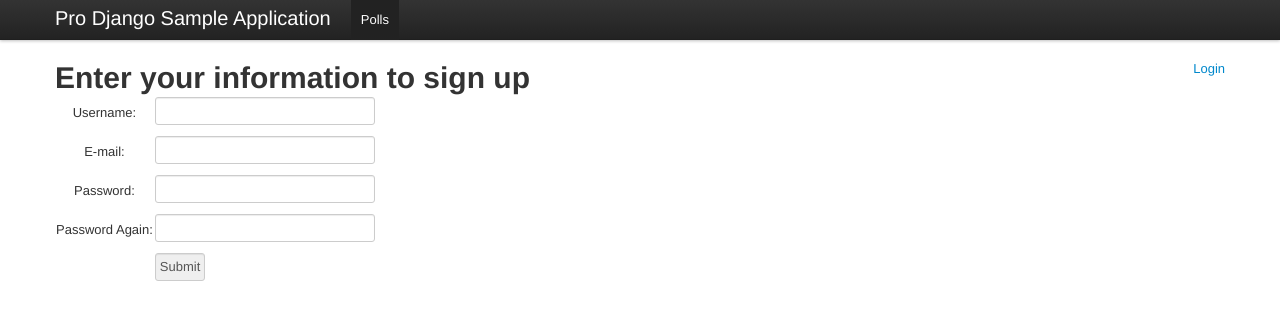
After one commit to simeonf/django-tutorial, a Django app: page /polls/register/ in a window 1280 px wide. The commit adds this page. Shown: the top 320 px of the page. Run offline with Django 3.2, Linux system fonts and the light colour scheme; some libraries are stand-ins or nearby versions.

Commit message:
Add register form/view

```diff
--- /dev/null
+++ b/mysite/polls/forms.py
@@ -0,0 +1,25 @@
+from django import forms
+
+attrs = {'class': 'required'}
+class RegistrationForm(forms.Form):
+    username = forms.RegexField(regex=r'^[a-zA-Z]+$',
+                                max_length=30,
+                                widget=forms.TextInput(attrs=attrs),
+                                error_messages={'invalid':
+                                                "This value must contain only letters, "
+                                                "numbers and underscores."}
+                                )
+    email = forms.EmailField(widget=forms.TextInput(attrs=dict(attrs,maxlength=75)),
+                                label="E-mail")
+    password1 = forms.CharField(widget=forms.PasswordInput(attrs=attrs,
+                                render_value=False),
+                                label="Password")
+    password2 = forms.CharField(widget=forms.PasswordInput(attrs=attrs,
+                                render_value=False),
+                                label="Password Again")
+
+    def clean(self):
+        data = self.cleaned_data
+        if not data.get('password1') == data.get('password2'):
+            raise forms.ValidationError("Passwords must match!")
+        return data
--- /dev/null
+++ b/mysite/polls/templates/polls/register.html
@@ -0,0 +1,14 @@
+{% extends 'polls/base.html' %}
+{% block poll %}
+<style type="text/css">
+  .errorlist{color:red;}
+</style>
+<form action="" method="POST">
+  {% csrf_token %}
+<h1>Enter your information to sign up</h1>
+<table>
+    {{ form }}
+    <tr><th></th><td><input type="submit" value="Submit"></td></tr>
+</table>
+</form>
+{% endblock %}
--- a/mysite/polls/urls.py
+++ b/mysite/polls/urls.py
@@ -2,27 +2,28 @@ from django.conf.urls.defaults import patterns, include, url
 from django.views.generic import DetailView, ListView
 from polls.models import Poll
 
-urlpatterns = patterns('',
-    url(r'^$',
-        ListView.as_view(
-            queryset=Poll.objects.order_by('-pub_date')[:5],
-            context_object_name='latest_poll_list',
-            template_name='polls/index.html')),
-    url(r'^(?P<pk>\d+)/$',
-        DetailView.as_view(
-            model=Poll,
-            template_name='polls/detail.html')),
-    url(r'^(?P<pk>\d+)/results/$',
-        DetailView.as_view(
-            model=Poll,
-            template_name='polls/result.html'),
-        name='poll_results'),
-    url(r'^(?P<poll_id>\d+)/vote/$', 'polls.views.vote'),
-)
-
 # urlpatterns = patterns('',
-#     url(r'^$', 'polls.views.index'),
-#     url(r'^(?P<poll_id>\d+)/$', 'polls.views.detail'),
-#     url(r'^(?P<poll_id>\d+)/results/$', 'polls.views.results'),
+#     url(r'^$',
+#         ListView.as_view(
+#             queryset=Poll.objects.order_by('-pub_date')[:5],
+#             context_object_name='latest_poll_list',
+#             template_name='polls/index.html')),
+#     url(r'^(?P<pk>\d+)/$',
+#         DetailView.as_view(
+#             model=Poll,
+#             template_name='polls/detail.html')),
+#     url(r'^(?P<pk>\d+)/results/$',
+#         DetailView.as_view(
+#             model=Poll,
+#             template_name='polls/result.html'),
+#         name='poll_results'),
 #     url(r'^(?P<poll_id>\d+)/vote/$', 'polls.views.vote'),
 # )
+
+urlpatterns = patterns('',
+    url(r'^$', 'polls.views.index'),
+    url(r'^register/$', 'polls.views.register'),
+    url(r'^(?P<poll_id>\d+)/$', 'polls.views.detail'),
+    url(r'^(?P<poll_id>\d+)/results/$', 'polls.views.results'),
+    url(r'^(?P<poll_id>\d+)/vote/$', 'polls.views.vote', name='poll_results'),
+)
--- a/mysite/polls/views.py
+++ b/mysite/polls/views.py
@@ -1,26 +1,30 @@
-from django.shortcuts import render_to_response, get_object_or_404
+from django.shortcuts import render, get_object_or_404
 from django.core.urlresolvers import reverse
 from django.template import RequestContext
 from django.http import HttpResponseRedirect
 
 from polls.models import Poll, Choice
+from polls.forms import RegistrationForm
 
-
+def register(request):
+    form = RegistrationForm(request.POST or None)
+    if form.is_valid():
+        # Do processing
+        return HttpResponseRedirect(reverse('polls.views.index'))
+    return render(request, 'polls/register.html', {'form': form})
 
 def index(request):
     latest_poll_list = Poll.objects.all().order_by('-pub_date')[:5]
-    return render_to_response('polls/index.html',
+    return render(request, 'polls/index.html',
                               {'latest_poll_list' : latest_poll_list})
 
 def detail(request, poll_id):
     poll = get_object_or_404(Poll, pk=poll_id)
-    return render_to_response('polls/detail.html',
-                              {'poll': poll},
-                              context_instance=RequestContext(request))
+    return render(request, 'polls/detail.html', {'poll': poll})
 
 def results(request, poll_id):
     poll = get_object_or_404(Poll, pk=poll_id)
-    return render_to_response('polls/result.html', {'poll':poll})
+    return render(request, 'polls/result.html', {'poll':poll})
 
 def vote(request, poll_id):
     poll = get_object_or_404(Poll, pk=poll_id)
@@ -28,10 +32,9 @@ def vote(request, poll_id):
         selected_choice = poll.choice_set.get(pk=request.POST['choice'])
     except (KeyError, Choice.DoesNotExist):
         # Redisplay the poll voting form.
-        return render_to_response('polls/detail.html', {
-            'poll': poll,
-            'error_message': "You didn't select a choice.",
-        }, context_instance=RequestContext(request))
+        return render(request, 'polls/detail.html', {
+            'poll': poll, 'error_message': "You didn't select a choice.",
+            })
     else:
         selected_choice.votes += 1
         selected_choice.save()
--- a/mysite/settings.py
+++ b/mysite/settings.py
@@ -120,7 +120,9 @@ INSTALLED_APPS = (
     'south',
 )
 
-INTERNAL_IPS = ('127.0.0.1', '192.168.1.131')
+INTERNAL_IPS = ('127.0.0.1',)
+
+LOGIN_REDIRECT_URL = "/polls/"
 
 # A sample logging configuration. The only tangible logging
 # performed by this configuration is to send an email to
--- a/mysite/templates/base.html
+++ b/mysite/templates/base.html
@@ -18,10 +18,10 @@
     <div class="navbar navbar-fixed-top">
       <div class="navbar-inner">
         <div class="container">
-          <a class="brand" href="#">Polls</a>
+          <a class="brand" href="#">Pro Django Sample Application</a>
           <div class="nav-collapse">
             <ul class="nav">
-              <li class="active"><a href="/polls/">Home</a></li>
+              <li class="active"><a href="/polls/">Polls</a></li>
             </ul>
           </div><!--/.nav-collapse -->
         </div>
@@ -29,6 +29,7 @@
     </div>
 
     <div class="container">
+    <div style="float:right;">{% if user.is_authenticated %} Welcome {{ user }} / <a href="/logout/">Logout</a> {% else %} <a href="/login/">Login</a> {% endif %}</div>
     {% block content %}
     {% endblock %}
     </div> <!-- /container -->
--- /dev/null
+++ b/mysite/templates/registration/logged_out.html
@@ -0,0 +1,5 @@
+{% extends "base.html" %}
+
+{% block content %}
+<p>You have been logged out.</p>
+{% endblock %}
--- a/mysite/urls.py
+++ b/mysite/urls.py
@@ -5,9 +5,8 @@ from django.contrib import admin
 admin.autodiscover()
 
 urlpatterns = patterns('',
-    # Examples:
-    # url(r'^$', 'mysite.views.home', name='home'),
-    # url(r'^mysite/', include('mysite.foo.urls')),
+    url(r'^login/$', 'django.contrib.auth.views.login'),
+    url(r'^logout/$', 'django.contrib.auth.views.logout'),
     url(r'^polls/', include('polls.urls')),
     url(r'^admin/doc/', include('django.contrib.admindocs.urls')),
     url(r'^admin/', include(admin.site.urls)),
```
